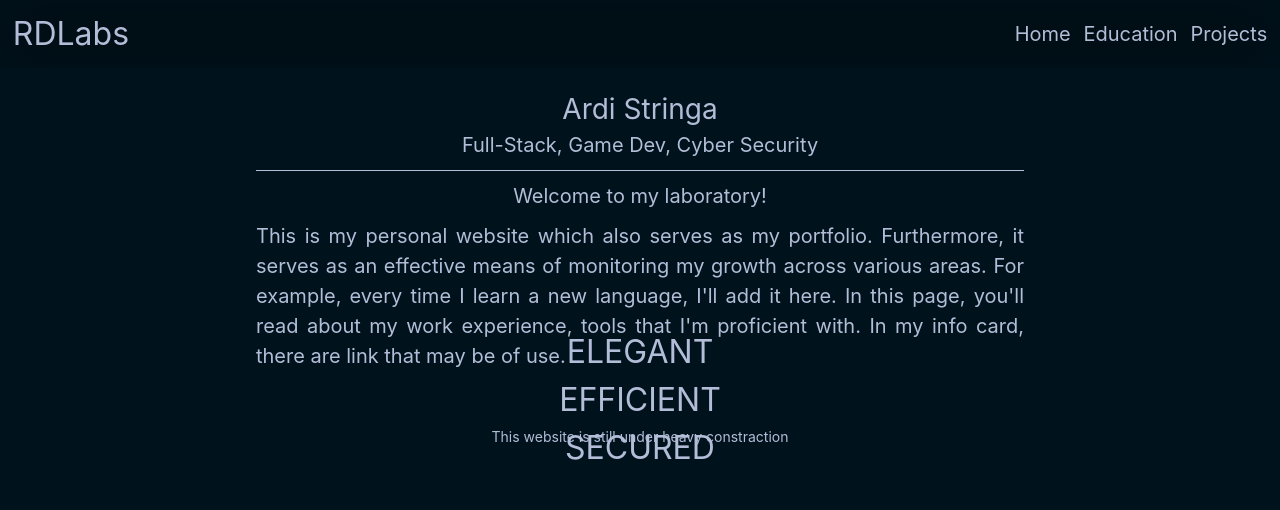
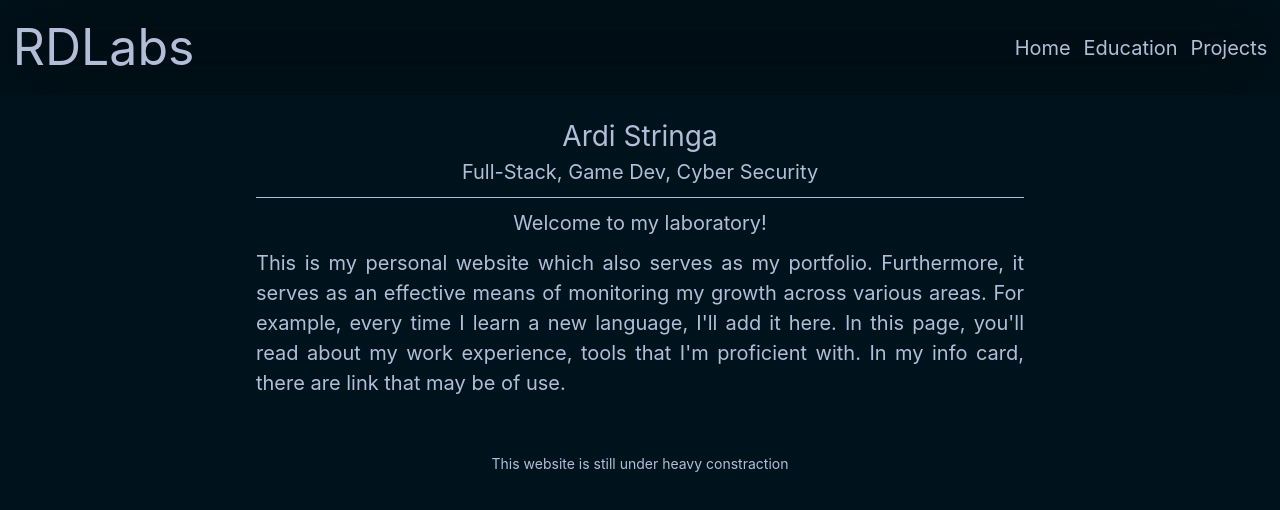
Before and after one commit to RDlabz/RD, a Next.js app: page / in a window 1280 px wide. Shown: the top 510 px of the page. Built offline with nearby package versions, Linux system fonts and the light colour scheme.

Commit message:
Style: Colors and Font

```diff
--- a/src/app/layout.tsx
+++ b/src/app/layout.tsx
@@ -1,15 +1,19 @@
 import type { Metadata } from "next";
-import { Space_Mono } from "next/font/google";
 import "@/styles/globals.css";
-import "../styles/globals.css";
 import Header from "@/components/Header";
-import LoadingScreen from "@/components/LoadingScreen";
+import { VT323 } from "next/font/google";
+import { Share_Tech_Mono } from "next/font/google";
 
-const spaceMono = Space_Mono({
-   subsets: ['latin'],
-  weight: ['400', '700'],
-  variable: '--font-space-mono',
-  display: 'swap',
+const pixel = VT323({
+  subsets: ["latin"],
+  weight: "400",
+  variable: "--rd-pixel"
+});
+
+const tech = Share_Tech_Mono({
+  subsets: ["latin"],
+  weight: "400",
+  variable: "--rd-terminal"
 });
 
 export const metadata: Metadata = {
@@ -26,9 +30,9 @@ export default async function RootLayout({
   return (
     <html lang="en">
       <body
-        className={`${spaceMono.variable} antialiased rd-background`}
+        className={`${pixel.variable} ${tech.variable} antialiased bg-rd-blue`}
       >
-        <LoadingScreen />
+        {/* <LoadingScreen /> */}
         <Header />
         {children}
       </body>
--- a/src/styles/globals.css
+++ b/src/styles/globals.css
@@ -7,7 +7,7 @@
   --foreground: #b3bdd8;
   --primary: #5f0404;
 
-  --title: 32px;
+  --title: 2.5em;
   --nav: 28px;
   --body: 20px;
   --small: 14px;
--- a/tailwind.config.js
+++ b/tailwind.config.js
@@ -9,7 +9,23 @@ module.exports = {
     './src/**/*.{js,ts,jsx,tsx,mdx}',
   ],
   theme: {
-    extend: {},
+    extend: {
+      colors: {
+        'rd-blue': 'var(--background)',
+        'rd-white': 'var(--foreground)',
+        'rd-primary': 'var(--primary)'
+      },
+      fontSize: {
+        'rd-title': 'var(--title)',
+        'rd-nav': 'var(--nav)',
+        'rd-body': 'var(--body)',
+        'rd-small': 'var(--small)',
+      },
+      fontFamily: {
+        'rd-pixel': ['var(--rd-pixel)', 'monospace'],
+        'rd-terminal': ['var(--rd-terminal)', 'monospace']
+      }
+    }
   },
   plugins: [],
 }
```
